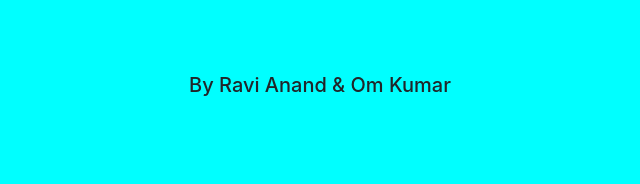
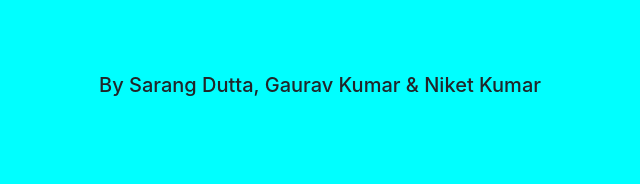
Before and after one commit to lucitang/housing_cc, a Flask app: page / in a window 1280 px wide. Shown: the part 616-800 px from the top of the page, without its empty margins (320-960 px from the left). Run offline with Flask 2, Linux system fonts and the light colour scheme; parts of the project's set-up code (start-up, migrations or seed data) failed here and were passed over; some libraries are stand-ins or nearby versions.

Commit message:
second_changes

```diff
--- a/templates/home.html
+++ b/templates/home.html
@@ -209,6 +209,6 @@
             </form>
             <h3>{{ prediction_text }}</h3><br><br>
         </center>
-        <p><h5>By Ravi Anand & Om Kumar</h3></p>
+        <p><h5>By Sarang Dutta, Gaurav Kumar & Niket Kumar</h3></p>
     </body>
 </html>
```
Also changed, not shown: 2 other files.
